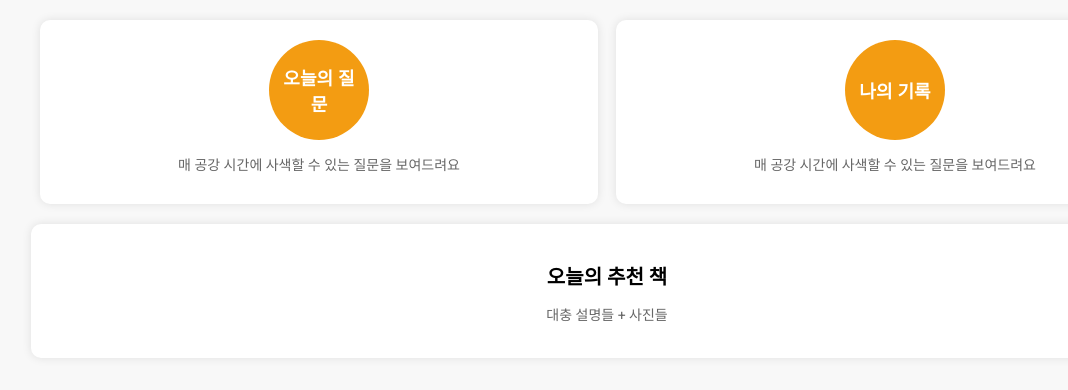
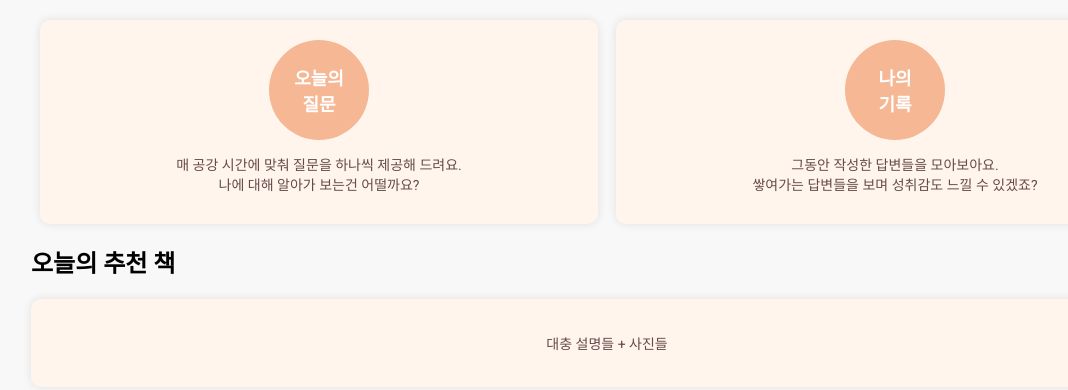
Before and after one commit to yslmoment/camputhon_12, a website: page public/main.html in a window 1280 px wide. Shown: the whole page, without its empty margins (33-1101 px from the left). Drawn offline with Linux system fonts and the light colour scheme; no server answers.

Commit message:
희윤 css 1차 변경본

```diff
--- a/public/css/main.css
+++ b/public/css/main.css
@@ -30,14 +30,14 @@ body {
 
 .navbar-right a {
   margin-left: 20px;
-  color: #333;
+  color: #664A4A;
   text-decoration: none;
   font-size: 16px;
   transition: color 0.3s ease;
 }
 
 .navbar-right a:hover {
-  color: #f39c12;
+  color: #F6B794;
 }
 
 /* 카드 스타일 */
@@ -49,7 +49,7 @@ body {
 
 .card {
   width: 45%;
-  background-color: #fff;
+  background-color: #FFF5ED;
   padding: 20px;
   box-shadow: 0 0 10px rgba(0, 0, 0, 0.1);
   border-radius: 10px;
@@ -59,7 +59,7 @@ body {
 .circle {
   width: 100px;
   height: 100px;
-  background-color: #f39c12;
+  background-color: #F6B794;
   border-radius: 50%;
   display: flex;
   justify-content: center;
@@ -82,7 +82,7 @@ body {
 
 .card p {
   font-size: 14px;
-  color: #666;
+  color: #664A4A;
   margin-bottom: 10px;
 }
 
@@ -115,7 +115,7 @@ button:hover {
 
 /* 추천 섹션 스타일 */
 .recommendation {
-  background-color: #fff;
+  background-color: #FFF5ED;
   padding: 20px;
   box-shadow: 0 0 10px rgba(0, 0, 0, 0.1);
   border-radius: 10px;
@@ -124,10 +124,11 @@ button:hover {
 
 .recommendation h2 {
   font-size: 20px;
+  color: #664A4A;
   margin-bottom: 10px;
 }
 
 .recommendation p {
   font-size: 14px;
-  color: #666;
+  color: #664A4A;
 }
--- a/public/main.html
+++ b/public/main.html
@@ -15,19 +15,24 @@
       <section class="content">
         <div class="card">
           <button class="circle" id="todayQuestionButton">
-            <h2>오늘의 질문</h2>
+            <h2>오늘의<br> 질문</h2>
           </button>
-          <p>매 공강 시간에 사색할 수 있는 질문을 보여드려요</p>
+          <p>매 공강 시간에 맞춰
+            질문을 하나씩 제공해 드려요.<br>
+            나에 대해 알아가 보는건 어떨까요?</p>
         </div>
         <div class="card">
           <button class="circle" id="myRecordsButton">
-            <h2>나의 기록</h2>
+            <h2>나의<br> 기록</h2>
           </button>
-          <p>매 공강 시간에 사색할 수 있는 질문을 보여드려요</p>
+          <p>그동안 작성한 답변들을 모아보아요.<br>
+            쌓여가는 답변들을 보며
+            성취감도 느낄 수 있겠죠?
+            </p>
         </div>
       </section>
+      <h2>오늘의 추천 책</h2>
       <section class="recommendation">
-        <h2>오늘의 추천 책</h2>
         <p>대충 설명들 + 사진들</p>
       </section>
     </div>
```
